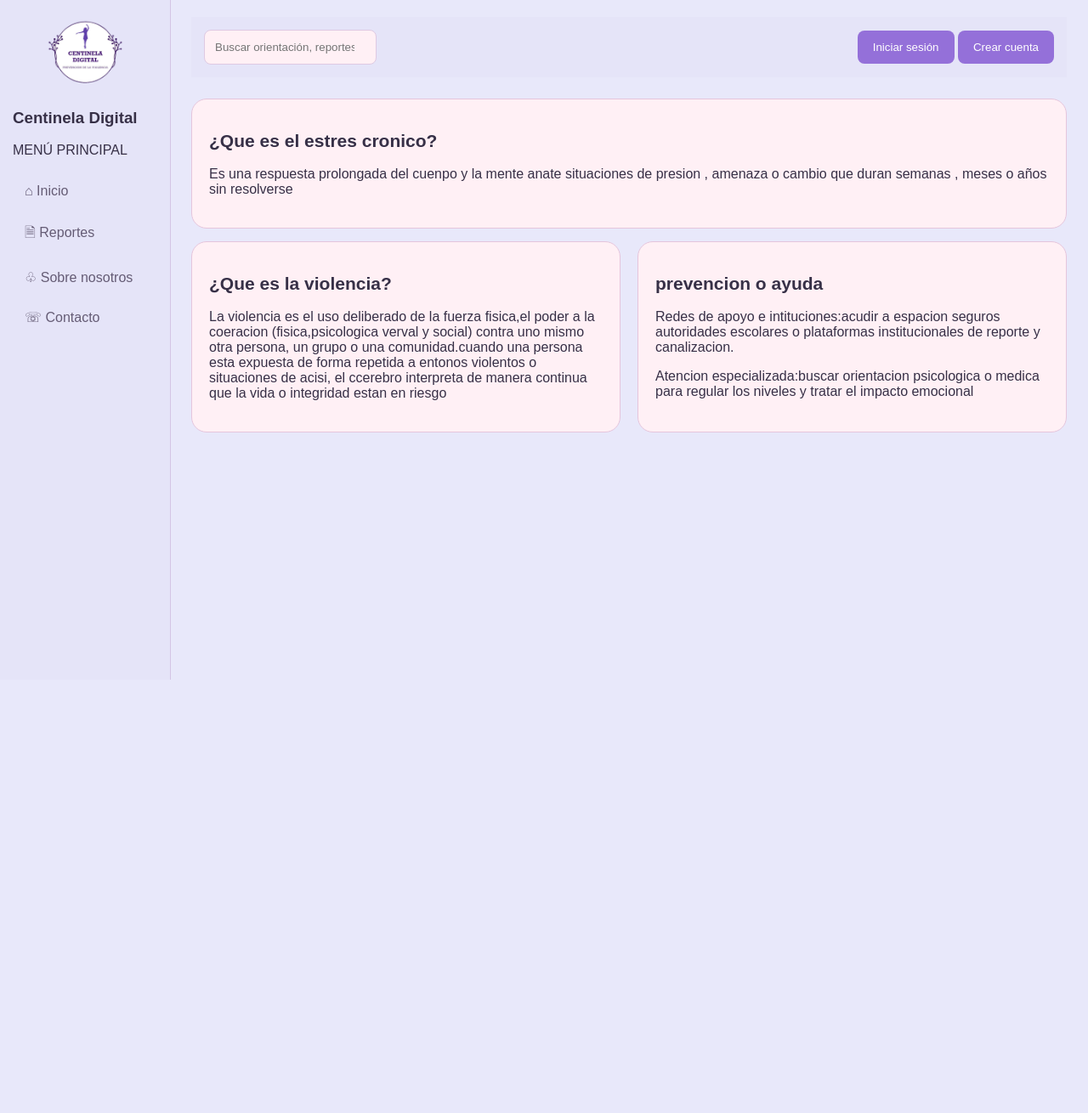
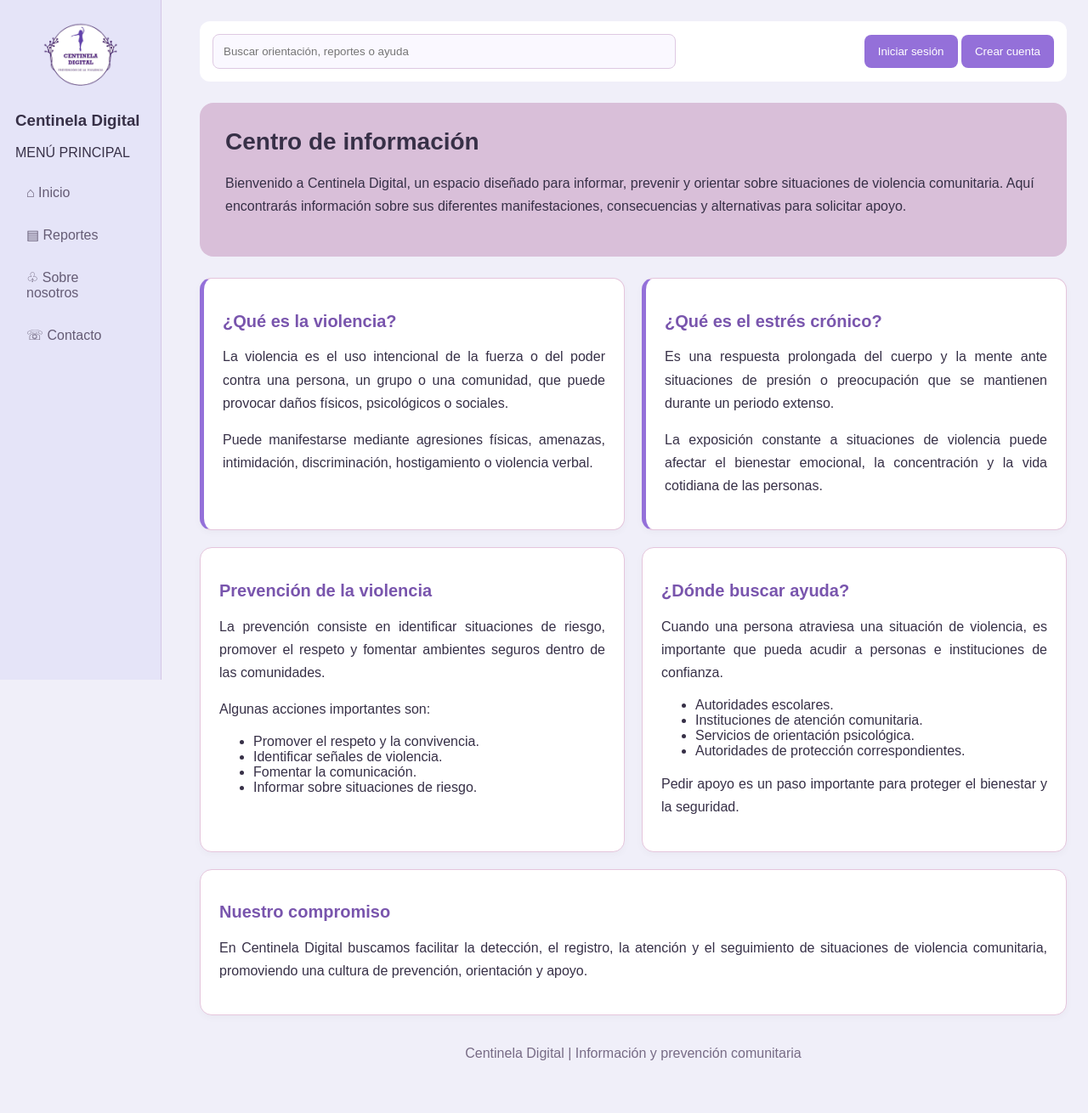
Before and after one commit to jesusvazquezfuentes8765-png/Centinela-Digital, a Flask app: page /informacion in a window 1280 px wide. Shown: the whole page at 85% size. Before the commit the page ends 800 px from the top, so only its background shows below. Run offline with Flask 3, Linux system fonts and the light colour scheme.

Commit message:
Revamp informacion.html with new styles and content
Updated the HTML structure and styles for the 'informacion' page, enhancing layout and content presentation.

```diff
--- a/templates/informacion.html
+++ b/templates/informacion.html
@@ -4,22 +4,27 @@
 <head>
 <meta charset="UTF-8">
 <meta name="viewport" content="width=device-width, initial-scale=1.0">
-<title>Centinela Digital</title>
+<title>Información | Centinela Digital</title>
 
 <style>
+* {
+    box-sizing: border-box;
+}
+
 body {
     font-family: Arial, sans-serif;
-    background: #e8e8fa;
+    background: #f0eff9;
     margin: 0;
     color: #373047;
 }
 
+/* MENU */
 .menu {
     background: #e5e4f8;
-    width: 170px;
+    width: 190px;
     height: 100vh;
     position: fixed;
-    padding: 15px;
+    padding: 18px;
     border-right: 1px solid #d4c5e5;
 }
 
@@ -31,42 +36,48 @@ body {
 
 .menu a {
     display: block;
-    padding: 14px;
+    padding: 13px;
     color: #655c75;
     text-decoration: none;
     border-radius: 8px;
+    margin: 5px 0;
 }
 
-.menu a:hover {
-    background: #9870dc;
-    color: white;
+.menu a:hover, .activo {
+    background: #9470d9;
+    color: white !important;
 }
 
+/* CONTENIDO */
 .contenido {
-    margin-left: 200px;
-    padding: 20px 25px;
+    margin-left: 210px;
+    padding: 25px;
 }
 
+/* BARRA */
 .barra {
-    background: #e5e4f8;
+    background: white;
     padding: 15px;
+    border-radius: 12px;
     display: flex;
     justify-content: space-between;
     align-items: center;
     margin-bottom: 25px;
+    gap: 10px;
 }
 
 input {
     padding: 12px;
     border: 1px solid #dec9e2;
     border-radius: 8px;
-    background: #fff0f5;
+    background: #faf8ff;
+    width: 55%;
 }
 
 button {
     background: #9470d9;
     color: white;
-    padding: 12px 18px;
+    padding: 12px 16px;
     border: none;
     border-radius: 8px;
     cursor: pointer;
@@ -76,88 +87,95 @@ button:hover {
     background: #7654b5;
 }
 
-.boton {
-    display: inline-block;
-    background: #9470d9;
-    color: white;
-    padding: 12px 18px;
-    border: none;
-    border-radius: 8px;
-    text-decoration: none;
-    cursor: pointer;
-}
-
-.boton:hover {
-    background: #7654b5;
-}
-
+/* PRESENTACION */
 .bienvenida {
     background: #d9bfd9;
     padding: 30px;
-    border-radius: 18px;
+    border-radius: 16px;
+    margin-bottom: 25px;
+}
+
+.bienvenida h1 {
+    margin-top: 0;
+    font-size: 28px;
+}
+
+.bienvenida p {
+    line-height: 1.7;
+}
+
+/* TARJETAS */
+.inferior {
     display: flex;
-    align-items: center;
-    justify-content: space-between;
+    gap: 20px;
     margin-bottom: 20px;
 }
 
-.bienvenida img {
-    width: 180px;
+.tarjeta {
+    background: white;
+    padding: 22px;
+    border: 1px solid #e5c5dc;
+    border-radius: 14px;
+    flex: 1;
+    box-shadow: 0 3px 8px #00000008;
 }
 
-.inferior {
-    display: flex;
-    gap: 20px;
+.tarjeta h2 {
+    color: #7955ad;
+    font-size: 20px;
 }
 
-.tarjeta {
-    background: #fff0f5;
-    padding: 20px;
-    border: 1px solid #e5c5dc;
-    border-radius: 18px;
-    margin-bottom: 15px;
+.tarjeta p {
+    line-height: 1.7;
+    text-align: justify;
 }
 
-.inferior .tarjeta {
-    flex: 1;
+.destacado {
+    border-left: 5px solid #9470d9;
 }
 
-.tarjeta img {
-    width: 100%;
-    max-height: 230px;
-    object-fit: contain;
+/* PIE */
+.pie {
+    text-align: center;
+    padding: 20px;
+    color: #776b85;
 }
 
-h1 {
-    font-size: 28px;
-}
-
-h2 {
-    font-size: 21px;
-}
-
+/* CELULARES */
 @media (max-width: 700px) {
     .menu {
-        width: 110px;
+        width: 120px;
         padding: 8px;
     }
 
+    .menu a {
+        font-size: 12px;
+        padding: 10px 5px;
+    }
+
     .contenido {
-        margin-left: 125px;
+        margin-left: 130px;
         padding: 10px;
     }
 
-    .inferior, .bienvenida {
+    .inferior {
         flex-direction: column;
     }
 
-    .bienvenida img {
-        width: 130px;
+    .barra {
+        flex-direction: column;
     }
 
-    .barra {
-        flex-wrap: wrap;
-        gap: 10px;
+    input {
+        width: 100%;
+    }
+
+    .bienvenida {
+        padding: 20px;
+    }
+
+    button {
+        margin: 3px;
     }
 }
 </style>
@@ -174,80 +192,161 @@ h2 {
     <p>MENÚ PRINCIPAL</p>
 
     <a href="{{ url_for('inicio') }}">⌂ Inicio</a>
-
-    <a href="{{ url_for('pagina_reportes') }}">🗎 Reportes</a>
-
+    <a href="{{ url_for('pagina_reportes') }}">▤ Reportes</a>
     <a href="{{ url_for('nosotros') }}">♧ Sobre nosotros</a>
-
     <a href="{{ url_for('contactos') }}">☏ Contacto</a>
 
 </div>
 
-
-<!-- CONTENIDO PRINCIPAL -->
+<!-- CONTENIDO -->
 <div class="contenido">
 
     <!-- BARRA SUPERIOR -->
-     <div class="barra">
+    <div class="barra">
 
-        <input type="search" placeholder="Buscar orientación, reportes o ayuda">
+        <input type="search"
+        placeholder="Buscar orientación, reportes o ayuda">
 
         <div>
-            <button onclick="location.href='{{ url_for('iniciar_sesion') }}'" class="boton">
+            <button onclick="location.href='{{ url_for('iniciar_sesion') }}'">
                 Iniciar sesión
             </button>
 
-            <button onclick="location.href='{{ url_for('crear_cuenta') }}'" class="boton">
+            <button onclick="location.href='{{ url_for('crear_cuenta') }}'">
                 Crear cuenta
             </button>
         </div>
 
     </div>
 
+    <!-- BIENVENIDA -->
+    <div class="bienvenida">
 
-    <!-- BIENVENIDA -->
-    <div class="inferior">
-
-        <div class="tarjeta">
-            <h2>¿Que es el estres cronico?</h2>
-
-            <p>
-                Es una respuesta prolongada del cuenpo y la mente
-                anate situaciones de presion , amenaza o cambio que
-                duran semanas , meses o años sin resolverse
-            </p>
-        </div>
-    </div>
-
-
-    <!-- TARJETAS INFERIORES -->
-<div class="inferior">
-
-    <div class="tarjeta">
-
-        <h2>¿Que es la violencia?</h2>
-        <p>
-            La violencia es el uso deliberado de la fuerza fisica,el poder
-            a la coeracion (fisica,psicologica verval y social) contra uno mismo
-            otra persona, un grupo o una comunidad.cuando una persona esta expuesta de
-            forma repetida a entonos violentos o situaciones de acisi, el ccerebro
-            interpreta de manera continua que la vida o integridad estan en riesgo
-        </p>
-    </div>
-
-    <div class="tarjeta">
-
-        <h2>prevencion o ayuda</h2>
+        <h1>Centro de información</h1>
 
         <p>
-            Redes de apoyo e intituciones:acudir a espacion seguros autoridades
-            escolares o plataformas institucionales de reporte y canalizacion.
-        </p>
-        <p>
-            Atencion especializada:buscar orientacion psicologica o medica para
-            regular los niveles y tratar el impacto emocional
+            Bienvenido a Centinela Digital, un espacio diseñado
+            para informar, prevenir y orientar sobre situaciones
+            de violencia comunitaria. Aquí encontrarás información
+            sobre sus diferentes manifestaciones, consecuencias y
+            alternativas para solicitar apoyo.
         </p>
 
     </div>
 
+    <!-- PRIMERAS TARJETAS -->
+    <div class="inferior">
+
+        <div class="tarjeta destacado">
+
+            <h2>¿Qué es la violencia?</h2>
+
+            <p>
+                La violencia es el uso intencional de la fuerza
+                o del poder contra una persona, un grupo o una
+                comunidad, que puede provocar daños físicos,
+                psicológicos o sociales.
+            </p>
+
+            <p>
+                Puede manifestarse mediante agresiones físicas,
+                amenazas, intimidación, discriminación,
+                hostigamiento o violencia verbal.
+            </p>
+
+        </div>
+
+        <div class="tarjeta destacado">
+
+            <h2>¿Qué es el estrés crónico?</h2>
+
+            <p>
+                Es una respuesta prolongada del cuerpo y la mente
+                ante situaciones de presión o preocupación que
+                se mantienen durante un periodo extenso.
+            </p>
+
+            <p>
+                La exposición constante a situaciones de violencia
+                puede afectar el bienestar emocional, la concentración
+                y la vida cotidiana de las personas.
+            </p>
+
+        </div>
+
+    </div>
+
+    <!-- SEGUNDAS TARJETAS -->
+    <div class="inferior">
+
+        <div class="tarjeta">
+
+            <h2>Prevención de la violencia</h2>
+
+            <p>
+                La prevención consiste en identificar situaciones
+                de riesgo, promover el respeto y fomentar ambientes
+                seguros dentro de las comunidades.
+            </p>
+
+            <p>
+                Algunas acciones importantes son:
+            </p>
+
+            <ul>
+                <li>Promover el respeto y la convivencia.</li>
+                <li>Identificar señales de violencia.</li>
+                <li>Fomentar la comunicación.</li>
+                <li>Informar sobre situaciones de riesgo.</li>
+            </ul>
+
+        </div>
+
+        <div class="tarjeta">
+
+            <h2>¿Dónde buscar ayuda?</h2>
+
+            <p>
+                Cuando una persona atraviesa una situación de
+                violencia, es importante que pueda acudir a
+                personas e instituciones de confianza.
+            </p>
+
+            <ul>
+                <li>Autoridades escolares.</li>
+                <li>Instituciones de atención comunitaria.</li>
+                <li>Servicios de orientación psicológica.</li>
+                <li>Autoridades de protección correspondientes.</li>
+            </ul>
+
+            <p>
+                Pedir apoyo es un paso importante para proteger
+                el bienestar y la seguridad.
+            </p>
+
+        </div>
+
+    </div>
+
+    <!-- OBJETIVO -->
+    <div class="tarjeta">
+
+        <h2>Nuestro compromiso</h2>
+
+        <p>
+            En Centinela Digital buscamos facilitar la detección,
+            el registro, la atención y el seguimiento de situaciones
+            de violencia comunitaria, promoviendo una cultura de
+            prevención, orientación y apoyo.
+        </p>
+
+    </div>
+
+    <div class="pie">
+        <p>Centinela Digital | Información y prevención comunitaria</p>
+    </div>
+
 </div>
+
+</body>
+</html>
```
